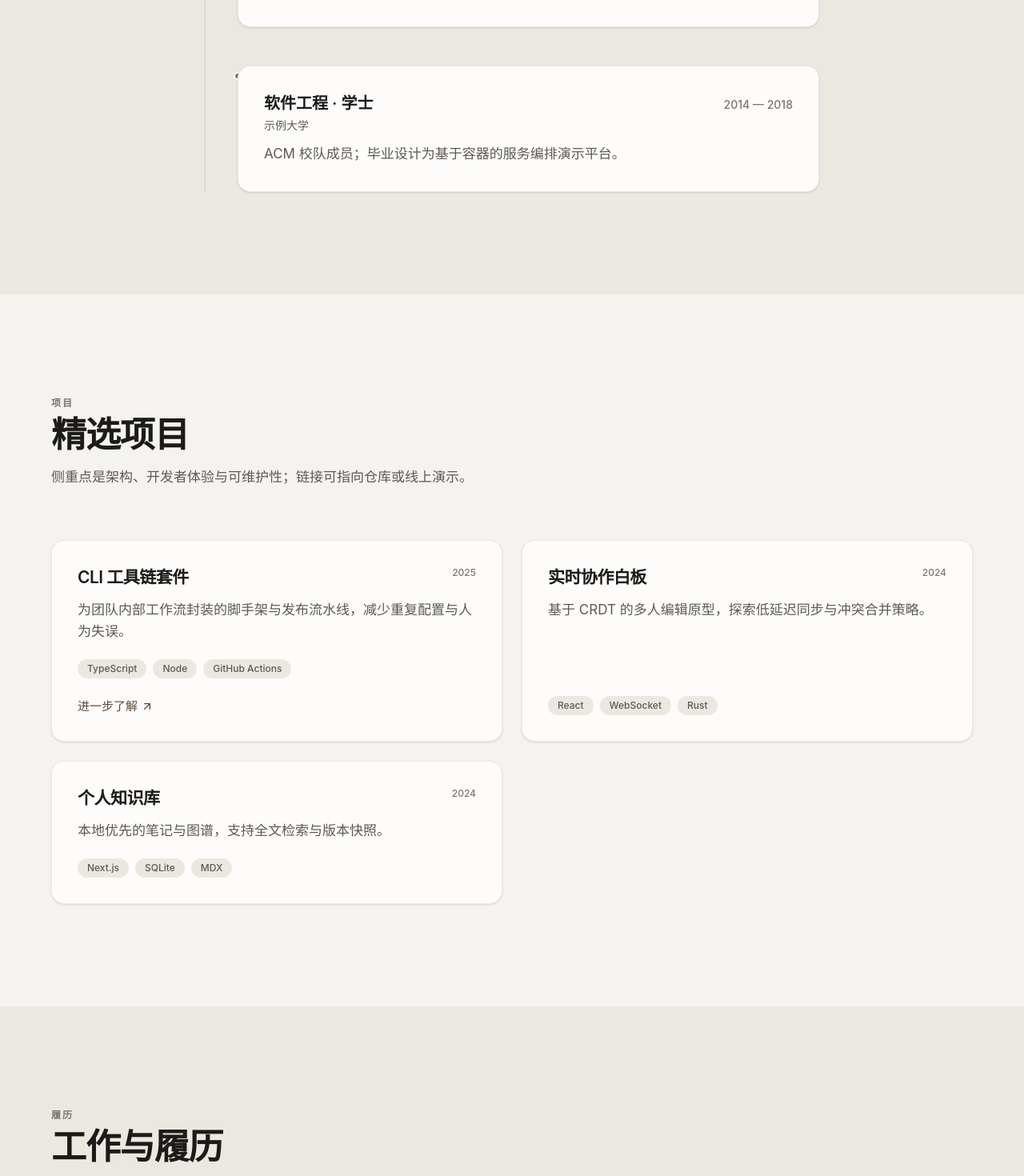
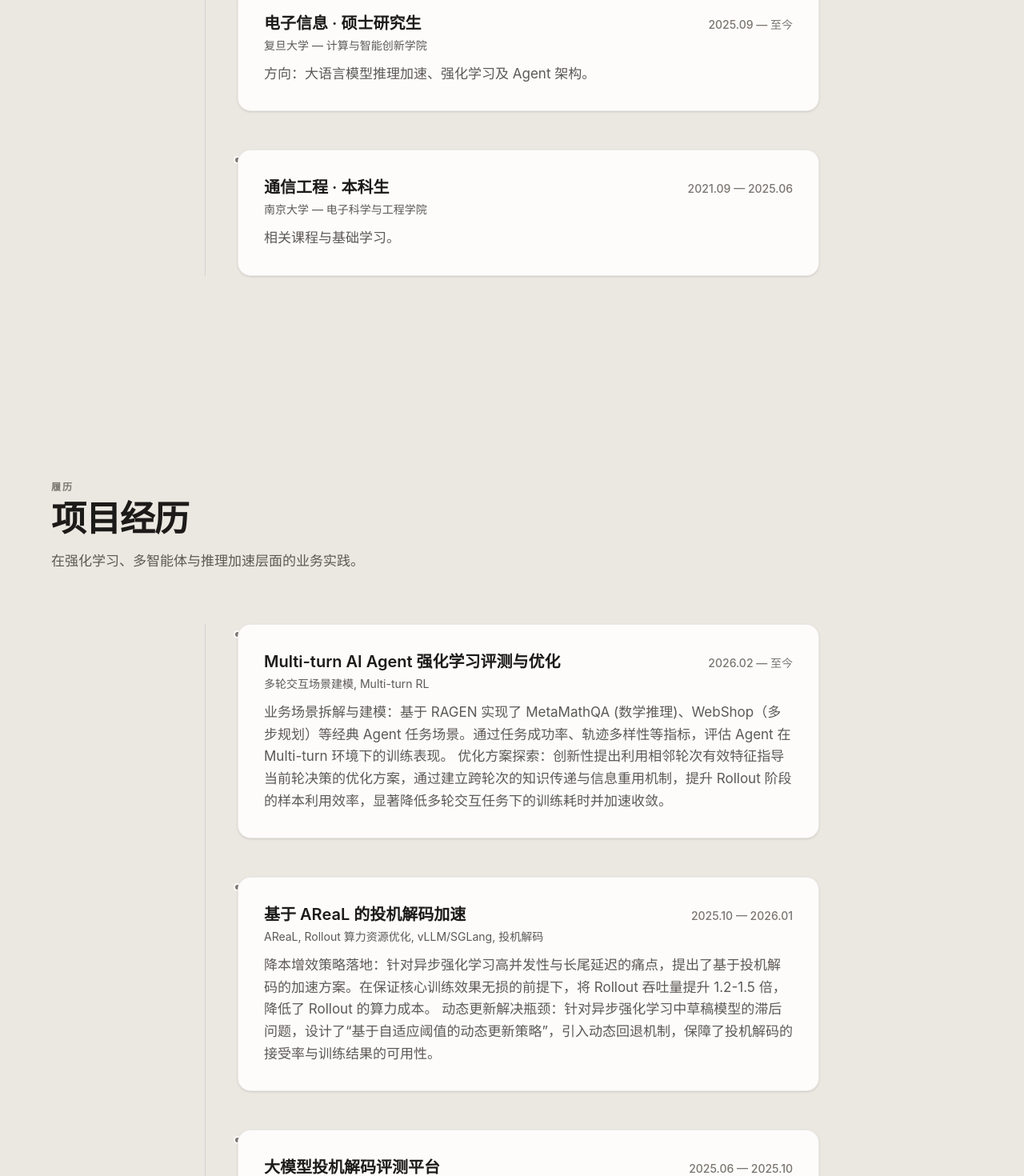
Before and after one commit to lcxyalcx/personal-space, a Next.js app: page / in a window 1280 px wide. Shown: the part 1200-2670 px from the top of the page at 80% size. Built offline with nearby package versions, Linux system fonts and the light colour scheme.

Commit message:
Jacob Liu

```diff
--- a/src/app/page.tsx
+++ b/src/app/page.tsx
@@ -14,7 +14,6 @@ export default function Home() {
       <main className="relative z-[2]">
         <Hero />
         <EducationSection />
-        <ProjectsSection />
         <ResumeSection />
         <LifeSection />
         <BlogSection />
--- a/src/data/site.ts
+++ b/src/data/site.ts
@@ -20,25 +20,25 @@
  */
 
 export const siteMeta = {
-  title: "Jacob Liu · personal.space",
-  description: "开发者 / 造物癖 / 在代码与生活里找节奏的个人站点。",
+  title: "Jacob Liu | 个人主页",
+  description: "复旦大学电子信息研究生。关注大语言模型推理加速、强化学习及 Agent 架构。",
   author: "Jacob Liu",
   /** 用于页脚与结构化展示 */
-  handle: "jacobliu",
+  handle: "lcxyalcx",
 };
 
 export const hero = {
   /** Apple「Hello」式开场：多行轮播，可增删语言 */
   greetings: ["你好。", "Hello.", "Bonjour.", "Hola."],
-  headline: "把抽象，落成别人用得上的东西。",
-  subline: "构建可靠系统，也保留一点不合时宜的浪漫。",
+  headline: "探索大模型与 Agent 的技术边界。",
+  subline: "作为一名计算机背景的研究生，我对大语言模型推理加速、强化学习及 Agent 架构有着深刻理解。能够精准评估 AI 产品的技术边界与算力成本，并熟练运用投机解码等前沿技术优化模型性能表现，拥有敏锐的业务嗅觉与跨团队协作能力。",
   /** 首屏副标题下方的一行补充说明 */
-  statusLine: "常驻上海 · 关注开发者体验与系统可靠性 · 本站由 Next.js 驱动",
+  statusLine: "复旦大学 · 电子信息研究生 · 计算与智能创新学院",
 };
 
 export const social = {
-  github: "https://github.com/jacobliu",
-  email: "mailto:hello@example.com",
+  github: "https://github.com/lcxyalcx",
+  email: "mailto:25213090162@m.fudan.edu.cn",
   /** 可留空字符串隐藏对应按钮 */
   twitter: "",
   linkedin: "",
@@ -52,24 +52,24 @@ export const sectionCopy = {
     hint: "学位、导师方向、竞赛与课程项目都可以写进 detail 字段。",
   },
   projects: {
-    eyebrow: "项目",
-    title: "精选项目",
-    hint: "侧重点是架构、开发者体验与可维护性；链接可指向仓库或线上演示。",
+    eyebrow: "精选",
+    title: "个人作品",
+    hint: "这里将展示其他小工具与探索项目（开发中）。",
     linkLabel: "进一步了解",
   },
   resume: {
     eyebrow: "履历",
-    title: "工作与履历",
-    hint: "时间线可按「公司 / 角色」增删；下方技能矩阵同样来自数据文件。",
+    title: "项目经历",
+    hint: "在强化学习、多智能体与推理加速层面的业务实践。",
   },
   resumeSkills: {
     eyebrow: "能力",
-    title: "技能与工具",
+    title: "相关技能",
     /** 三列标题，顺序对应 languages / infra / frontend */
     columns: [
-      { title: "语言", skillKey: "languages" as const },
-      { title: "基础设施", skillKey: "infra" as const },
-      { title: "前端", skillKey: "frontend" as const },
+      { title: "编程语言", skillKey: "languages" as const },
+      { title: "框架与工具", skillKey: "infra" as const },
+      { title: "AI 与算法底座", skillKey: "frontend" as const },
     ],
   },
   life: {
@@ -129,27 +129,7 @@ export type Project = {
   year: string;
 };
 
-export const projects: Project[] = [
-  {
-    name: "CLI 工具链套件",
-    description: "为团队内部工作流封装的脚手架与发布流水线，减少重复配置与人为失误。",
-    stack: ["TypeScript", "Node", "GitHub Actions"],
-    link: "https://github.com",
-    year: "2025",
-  },
-  {
-    name: "实时协作白板",
-    description: "基于 CRDT 的多人编辑原型，探索低延迟同步与冲突合并策略。",
-    stack: ["React", "WebSocket", "Rust"],
-    year: "2024",
-  },
-  {
-    name: "个人知识库",
-    description: "本地优先的笔记与图谱，支持全文检索与版本快照。",
-    stack: ["Next.js", "SQLite", "MDX"],
-    year: "2024",
-  },
-];
+export const projects: Project[] = [];
 
 export type TimelineItem = {
   title: string;
@@ -160,40 +140,47 @@ export type TimelineItem = {
 
 export const experience: TimelineItem[] = [
   {
-    title: "高级软件工程师",
-    org: "某互联网产品团队",
-    period: "2023 — 至今",
+    title: "Multi-turn AI Agent 强化学习评测与优化",
+    org: "多轮交互场景建模, Multi-turn RL",
+    period: "2026.02 — 至今",
     detail:
-      "负责核心服务稳定性与性能预算，推动可观测性落地与发布节奏标准化。",
+      "业务场景拆解与建模：基于 RAGEN 实现了 MetaMathQA (数学推理)、WebShop（多步规划）等经典 Agent 任务场景。通过任务成功率、轨迹多样性等指标，评估 Agent 在 Multi-turn 环境下的训练表现。\n优化方案探索：创新性提出利用相邻轮次有效特征指导当前轮决策的优化方案，通过建立跨轮次的知识传递与信息重用机制，提升 Rollout 阶段的样本利用效率，显著降低多轮交互任务下的训练耗时并加速收敛。",
   },
   {
-    title: "全栈工程师",
-    org: "初创公司",
-    period: "2020 — 2023",
+    title: "基于 AReaL 的投机解码加速",
+    org: "AReaL, Rollout 算力资源优化, vLLM/SGLang, 投机解码",
+    period: "2025.10 — 2026.01",
     detail:
-      "从 0 到 1 搭建 B 端控制台与计费子系统，参与技术选型与代码评审文化建立。",
+      "降本增效策略落地：针对异步强化学习高并发性与长尾延迟的痛点，提出了基于投机解码的加速方案。在保证核心训练效果无损的前提下，将 Rollout 吞吐量提升 1.2-1.5 倍，降低了 Rollout 的算力成本。\n动态更新解决瓶颈：针对异步强化学习中草稿模型的滞后问题，设计了“基于自适应阈值的动态更新策略”，引入动态回退机制，保障了投机解码的接受率与训练结果的可用性。",
+  },
+  {
+    title: "大模型投机解码评测平台",
+    org: "多业务场景评测，投机解码，Spec-Bench 测评",
+    period: "2025.06 — 2025.10",
+    detail:
+      "算法部署与指标定义：构建标准化的投机解码性能评测平台，统一部署 EAGLE、Medusa 等前沿加速算法。面向数学推理、RAG、多轮对话等 6 大核心业务场景，定义端到端加速比、响应延迟等评估指标。\n数据赋能业务决策：基于多维度评测数据产出各算法的性能报告，为后续不同业务场景下的投机解码算法的选择、推理成本核算提供了坚实的数据支撑与决策依据。",
   },
 ];
 
 export const education: TimelineItem[] = [
   {
-    title: "计算机科学与技术 · 硕士",
-    org: "示例大学",
-    period: "2018 — 2020",
-    detail: "研究方向：分布式系统与一致性模型；课程项目涵盖存储引擎与共识算法实现。",
+    title: "电子信息 · 硕士研究生",
+    org: "复旦大学 — 计算与智能创新学院",
+    period: "2025.09 — 至今",
+    detail: "方向：大语言模型推理加速、强化学习及 Agent 架构。",
   },
   {
-    title: "软件工程 · 学士",
-    org: "示例大学",
-    period: "2014 — 2018",
-    detail: "ACM 校队成员；毕业设计为基于容器的服务编排演示平台。",
+    title: "通信工程 · 本科生",
+    org: "南京大学 — 电子科学与工程学院",
+    period: "2021.09 — 2025.06",
+    detail: "相关课程与基础学习。",
   },
 ];
 
 export const skills = {
-  languages: ["TypeScript", "Go", "Python", "Rust（学习中）"],
-  infra: ["Kubernetes", "Terraform", "PostgreSQL", "Redis"],
-  frontend: ["React", "Next.js", "Tailwind CSS", "WebGL（兴趣）"],
+  languages: ["Python", "C++", "TypeScript", "Shell"],
+  infra: ["vLLM", "SGLang", "Linux", "Docker"],
+  frontend: ["PyTorch", "Hugging Face", "RAGEN", "Agent"],
 };
 
 export const hobbies = [
@@ -217,11 +204,10 @@ export const lifeNotes = [
   "周末会刻意断网几小时：散步、做饭、或把书架上的纸书读完一章。",
 ];
 
-/** 顺序即滚动顺序：教育 → 项目 → 履历 → 生活 → 博客 */
+/** 顺序即滚动顺序：教育 → 履历 → 生活 → 博客 */
 export const navItems = [
   { id: "education", label: "教育" },
-  { id: "projects", label: "项目" },
-  { id: "resume", label: "履历" },
+  { id: "resume", label: "项目经历" },
   { id: "life", label: "生活与爱好" },
   { id: "blog", label: "博客" },
 ] as const;
```
